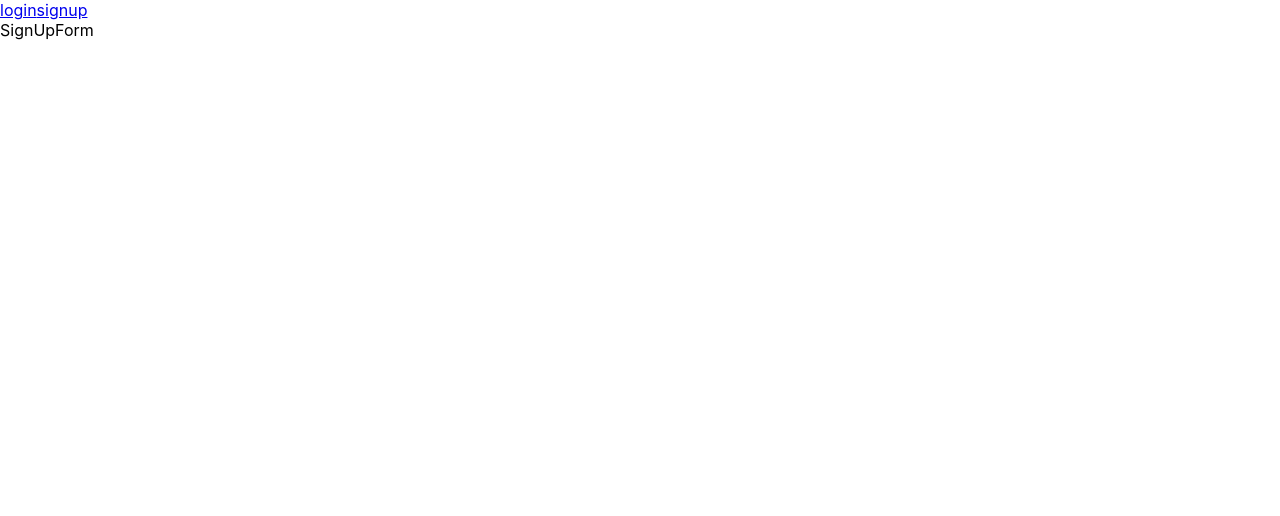
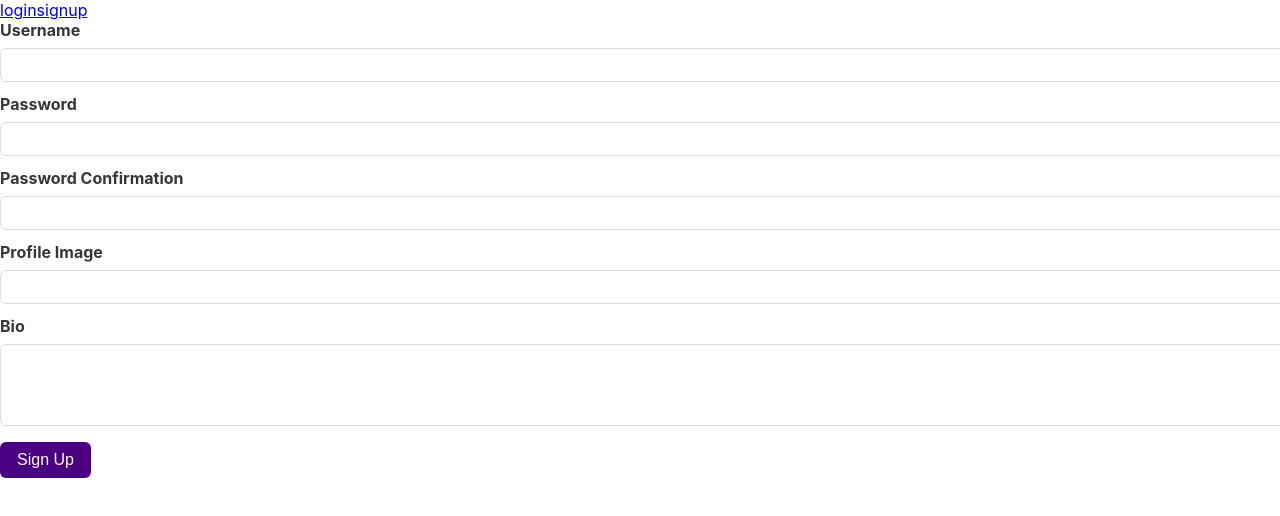
Before and after one commit to AfandiElomda/phase-4-project, a React (Create React App) app in the folder client/: page /signup in a window 1280 px wide. Shown: the top 516 px of the page. Built offline with nearby package versions, Linux system fonts and the light colour scheme.

Commit message:
testing signin & login

```diff
--- a/client/package.json
+++ b/client/package.json
@@ -11,6 +11,7 @@
     "react-dom": "^18.2.0",
     "react-router-dom": "^6.0.2",
     "react-scripts": "5.0.1",
+    "styled-components": "^5.3.0",
     "web-vitals": "^2.1.4"
   },
   "scripts": {
--- a/client/src/components/LoginForm.js
+++ b/client/src/components/LoginForm.js
@@ -1,9 +1,67 @@
-import React from 'react'
+import React, { useState } from 'react';
+import { Button, Error, Input, FormField, Label } from "../styles";
 
-const LoginForm = () => {
+const LoginForm = ({ onLogin }) => {
+
+  const [username, setUsername] = useState("");
+  const [password, setPassword] = useState("");
+  const [errors, setErrors] = useState([]);
+  const [isLoading, setIsLoading] = useState(false);
+
+  function handleSubmit(e) {
+    e.preventDefault();
+    setIsLoading(true);
+    fetch("/login", {
+      method: "POST",
+      headers: {
+        "Content-Type": "application/json",
+      },
+      body: JSON.stringify({ username, password }),
+    }).then((r) => {
+      setIsLoading(false);
+      if (r.ok) {
+        r.json().then((user) => onLogin(user));
+      } else {
+        r.json().then((err) => setErrors(err.errors));
+      }
+    });
+  }
+
   return (
-    <div>LoginForm</div>
-  )
+    <form onSubmit={handleSubmit}>
+      <FormField>
+        <Label htmlFor="username">Username</Label>
+        <Input
+          type="text"
+          id="username"
+          autoComplete="off"
+          value={username}
+          onChange={(e) => setUsername(e.target.value)}
+        />
+      </FormField>
+      <FormField>
+        <Label htmlFor="password">Password</Label>
+        <Input
+          type="password"
+          id="password"
+          autoComplete="current-password"
+          value={password}
+          onChange={(e) => setPassword(e.target.value)}
+        />
+      </FormField>
+      <FormField>
+        <Button variant="fill" color="primary" type="submit">
+          {isLoading ? "Loading..." : "Login"}
+        </Button>
+      </FormField>
+      <FormField>
+        {errors.map((err) => (
+          <Error key={err}>{err}</Error>
+        ))}
+      </FormField>
+    </form>
+  );
 }
 
+
 export default LoginForm
--- a/client/src/components/SignUpForm.js
+++ b/client/src/components/SignUpForm.js
@@ -1,9 +1,101 @@
-import React from 'react'
+import React,{useState} from 'react';
+import { Button, Error, Input, FormField, Label, Textarea } from "../styles";
 
-const SignUpForm = () => {
+const SignUpForm = ({ onLogin }) => {
+  const [username, setUsername] = useState("");
+  const [password, setPassword] = useState("");
+  const [passwordConfirmation, setPasswordConfirmation] = useState("");
+  const [imageUrl, setImageUrl] = useState("");
+  const [bio, setBio] = useState("");
+  const [errors, setErrors] = useState([]);
+  const [isLoading, setIsLoading] = useState(false);
+
+  function handleSubmit(e) {
+    e.preventDefault();
+    setErrors([]);
+    setIsLoading(true);
+    fetch("/signup", {
+      method: "POST",
+      headers: {
+        "Content-Type": "application/json",
+      },
+      body: JSON.stringify({
+        username,
+        password,
+        password_confirmation: passwordConfirmation,
+        image_url: imageUrl,
+        bio,
+      }),
+    }).then((r) => {
+      setIsLoading(false);
+      if (r.ok) {
+        r.json().then((user) => onLogin(user));
+      } else {
+        r.json().then((err) => setErrors(err.errors));
+      }
+    });
+  }
+
   return (
-    <div>SignUpForm</div>
-  )
+    <form onSubmit={handleSubmit}>
+      <FormField>
+        <Label htmlFor="username">Username</Label>
+        <Input
+          type="text"
+          id="username"
+          autoComplete="off"
+          value={username}
+          onChange={(e) => setUsername(e.target.value)}
+        />
+      </FormField>
+      <FormField>
+        <Label htmlFor="password">Password</Label>
+        <Input
+          type="password"
+          id="password"
+          value={password}
+          onChange={(e) => setPassword(e.target.value)}
+          autoComplete="current-password"
+        />
+      </FormField>
+      <FormField>
+        <Label htmlFor="password">Password Confirmation</Label>
+        <Input
+          type="password"
+          id="password_confirmation"
+          value={passwordConfirmation}
+          onChange={(e) => setPasswordConfirmation(e.target.value)}
+          autoComplete="current-password"
+        />
+      </FormField>
+      <FormField>
+        <Label htmlFor="imageUrl">Profile Image</Label>
+        <Input
+          type="text"
+          id="imageUrl"
+          value={imageUrl}
+          onChange={(e) => setImageUrl(e.target.value)}
+        />
+      </FormField>
+      <FormField>
+        <Label htmlFor="bio">Bio</Label>
+        <Textarea
+          rows="3"
+          id="bio"
+          value={bio}
+          onChange={(e) => setBio(e.target.value)}
+        />
+      </FormField>
+      <FormField>
+        <Button type="submit">{isLoading ? "Loading..." : "Sign Up"}</Button>
+      </FormField>
+      <FormField>
+        {errors.map((err) => (
+          <Error key={err}>{err}</Error>
+        ))}
+      </FormField>
+    </form>
+  );
 }
 
 export default SignUpForm
--- /dev/null
+++ b/client/src/styles/Box.js
@@ -0,0 +1,10 @@
+import styled from "styled-components";
+
+const Box = styled.div`
+  border-radius: 6px;
+  box-shadow: 0 0.5em 1em -0.125em rgb(10 10 10 / 10%),
+    0 0 0 1px rgb(10 10 10 / 2%);
+  padding: 16px;
+`;
+
+export default Box;
--- /dev/null
+++ b/client/src/styles/Button.js
@@ -0,0 +1,53 @@
+import styled from "styled-components";
+
+const COLORS = {
+  primary: {
+    "--main": "indigo",
+    "--accent": "white",
+  },
+  secondary: {
+    "--main": "lavenderblush",
+    "--accent": "indigo",
+  },
+};
+
+function Button({ variant = "fill", color = "primary", ...props }) {
+  let Component;
+  if (variant === "fill") {
+    Component = FillButton;
+  } else if (variant === "outline") {
+    Component = OutlineButton;
+  }
+
+  return <Component style={COLORS[color]} {...props} />;
+}
+
+const ButtonBase = styled.button`
+  cursor: pointer;
+  font-size: 1rem;
+  border: 1px solid transparent;
+  border-radius: 6px;
+  padding: 8px 16px;
+  text-decoration: none;
+`;
+
+const FillButton = styled(ButtonBase)`
+  background-color: var(--main);
+  color: var(--accent);
+
+  &:hover {
+    opacity: 0.9;
+  }
+`;
+
+const OutlineButton = styled(ButtonBase)`
+  background-color: white;
+  color: var(--main);
+  border: 2px solid var(--main);
+
+  &:hover {
+    background: hsl(235deg 85% 97%);
+  }
+`;
+
+export default Button;
--- /dev/null
+++ b/client/src/styles/Error.js
@@ -0,0 +1,37 @@
+import styled from "styled-components";
+
+function Error({ children }) {
+  return (
+    <Wrapper>
+      <Alert>!</Alert>
+      <Message>{children}</Message>
+    </Wrapper>
+  );
+}
+
+const Wrapper = styled.div`
+  color: red;
+  background-color: mistyrose;
+  border-radius: 6px;
+  display: flex;
+  padding: 8px;
+  align-items: center;
+  gap: 8px;
+  margin: 8px 0;
+`;
+
+const Alert = styled.span`
+  background-color: white;
+  height: 30px;
+  width: 30px;
+  border-radius: 50%;
+  font-weight: bold;
+  display: grid;
+  place-content: center;
+`;
+
+const Message = styled.p`
+  margin: 0;
+`;
+
+export default Error;
--- /dev/null
+++ b/client/src/styles/FormField.js
@@ -0,0 +1,9 @@
+import styled from "styled-components";
+
+const FormField = styled.div`
+  &:not(:last-child) {
+    margin-bottom: 12px;
+  }
+`;
+
+export default FormField;
--- /dev/null
+++ b/client/src/styles/Input.js
@@ -0,0 +1,15 @@
+import styled from "styled-components";
+
+const Input = styled.input`
+  border-radius: 6px;
+  border: 1px solid transparent;
+  border-color: #dbdbdb;
+  -webkit-appearance: none;
+  max-width: 100%;
+  width: 100%;
+  font-size: 1rem;
+  line-height: 1.5;
+  padding: 4px;
+`;
+
+export default Input;
--- /dev/null
+++ b/client/src/styles/Label.js
@@ -0,0 +1,11 @@
+import styled from "styled-components";
+
+const Label = styled.label`
+  color: #363636;
+  display: block;
+  font-size: 1rem;
+  font-weight: 700;
+  margin-bottom: 8px;
+`;
+
+export default Label;
--- /dev/null
+++ b/client/src/styles/Textarea.js
@@ -0,0 +1,16 @@
+import styled from "styled-components";
+
+const Textarea = styled.textarea`
+  border-radius: 6px;
+  border: 1px solid transparent;
+  border-color: #dbdbdb;
+  -webkit-appearance: none;
+  max-width: 100%;
+  width: 100%;
+  font-size: 1rem;
+  line-height: 1.5;
+  padding: 4px;
+  resize: none;
+`;
+
+export default Textarea;
--- /dev/null
+++ b/client/src/styles/index.js
@@ -0,0 +1,9 @@
+import Box from "./Box";
+import Button from "./Button";
+import FormField from "./FormField";
+import Input from "./Input";
+import Label from "./Label";
+import Textarea from "./Textarea";
+import Error from "./Error";
+
+export { Box, Button, Error, FormField, Input, Label, Textarea };
```
Also changed, not shown: 1 other file (tests, documents, lock files or other folders).
